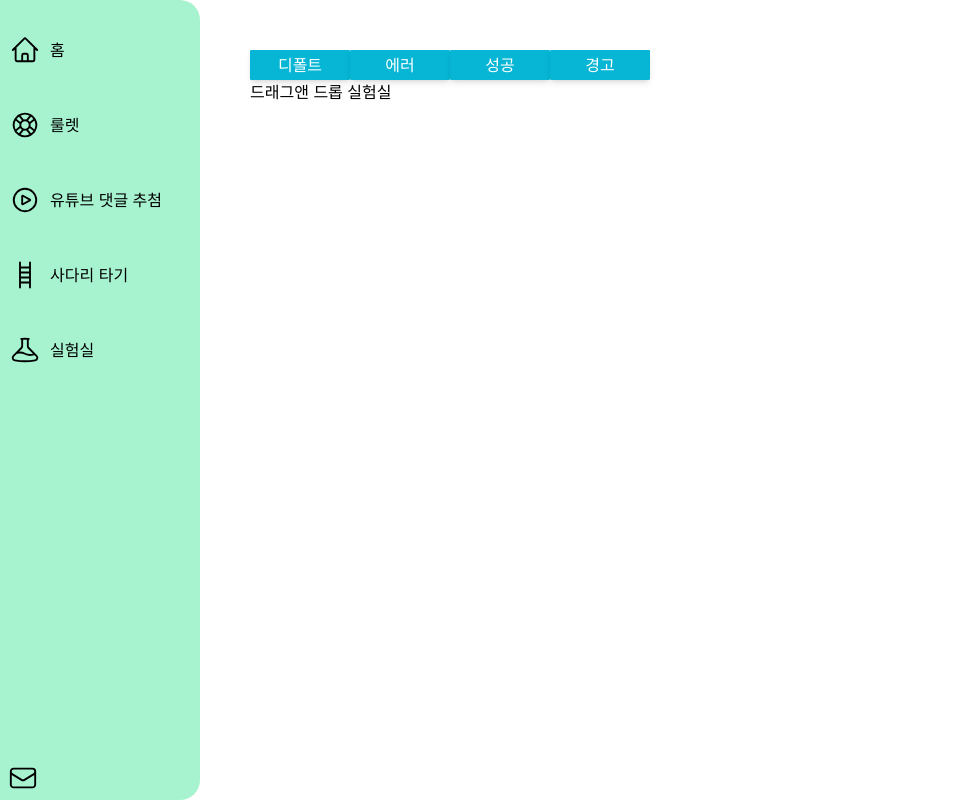
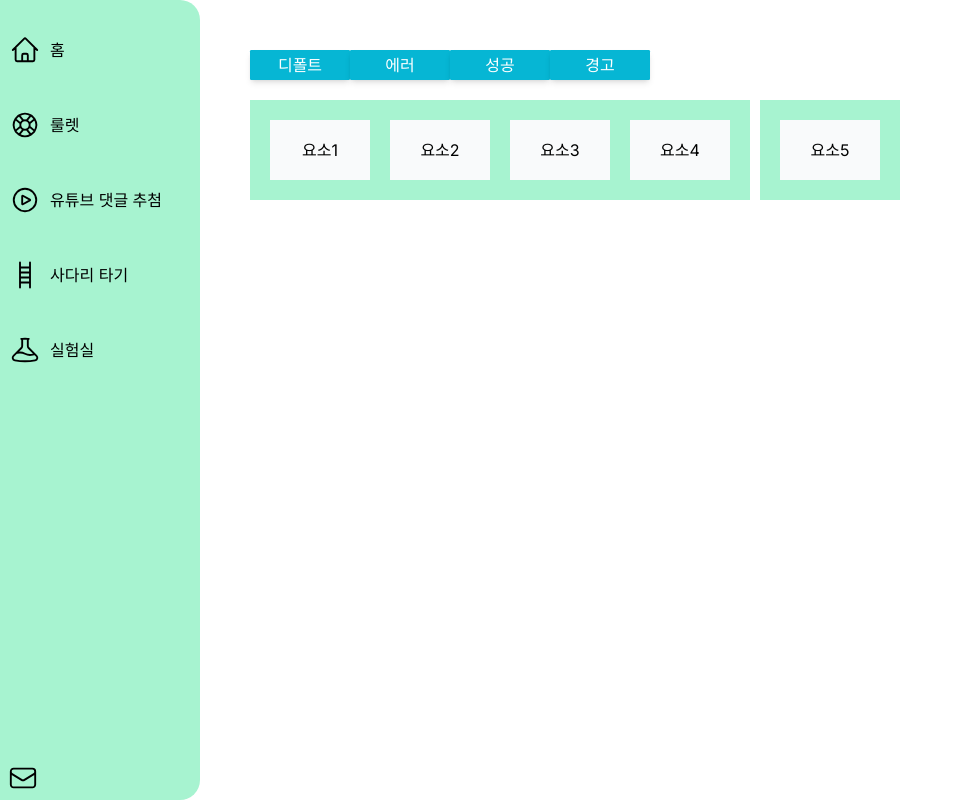
Before and after one commit to loevray/loevray-s-lab, a Next.js app: page /lab-1 in a window 1280 px wide. Shown: the whole page, without its empty margins (0-954 px from the left). Built offline with nearby package versions, Linux system fonts and the light colour scheme.

Commit message:
Feat: add drag and drop component

```diff
--- a/src/app/lab-1/page.tsx
+++ b/src/app/lab-1/page.tsx
@@ -1,5 +1,3 @@
-"use client";
-
 import DragAndDrop from "../ui/lab-1/DragAndDrop";
 import Toasts from "../ui/lab-1/Toasts";
 
--- a/src/app/ui/lab-1/DragAndDrop.tsx
+++ b/src/app/ui/lab-1/DragAndDrop.tsx
@@ -1,5 +1,41 @@
+"use client";
+
+import { useState } from "react";
+
 const DragAndDrop = () => {
-  return <div>드래그앤 드롭 실험실</div>;
+  const [draggableElements, setDraggableElements] = useState([
+    "요소1",
+    "요소2",
+    "요소3",
+    "요소4",
+    "요소5",
+  ]);
+  const handleDragStart = () => {};
+  const handleDrag = () => {};
+  const handleDragEnter = () => {};
+  const handleDragOver = () => {};
+
+  /*
+    1. 요소를 드래그해서 움직이는 동안, 다른 요소와 자리가 겹칠 시 그 자리를 밀려나게해줌
+      1-1. 요소의 자리가 밀려나려면, key값을 다르게 주고 state를 사용해야한다.
+  */
+  return (
+    <ul className="*:bg-emerald-200 *:flex *:gap-2 *:items-center *:p-2 *:h-10 flex gap-1 mt-2">
+      <li className="*:w-10 *:h-full *:flex *:justify-center *:items-center *:cursor-pointer *:bg-gray-50">
+        {draggableElements.map(
+          (el, i) =>
+            i < 4 && (
+              <span draggable key={`${el},${i}`}>
+                {el}
+              </span>
+            )
+        )}
+      </li>
+      <li className="*:w-10 *:h-full *:flex *:justify-center *:items-center *:cursor-pointer *:bg-gray-50">
+        <span draggable>{draggableElements[draggableElements.length - 1]}</span>
+      </li>
+    </ul>
+  );
 };
 
 export default DragAndDrop;
--- a/src/app/ui/lab-1/Toasts.tsx
+++ b/src/app/ui/lab-1/Toasts.tsx
@@ -1,3 +1,5 @@
+"use client";
+
 import Button from "../common/Button";
 import toast from "../common/toast/createObserver";
 
```
